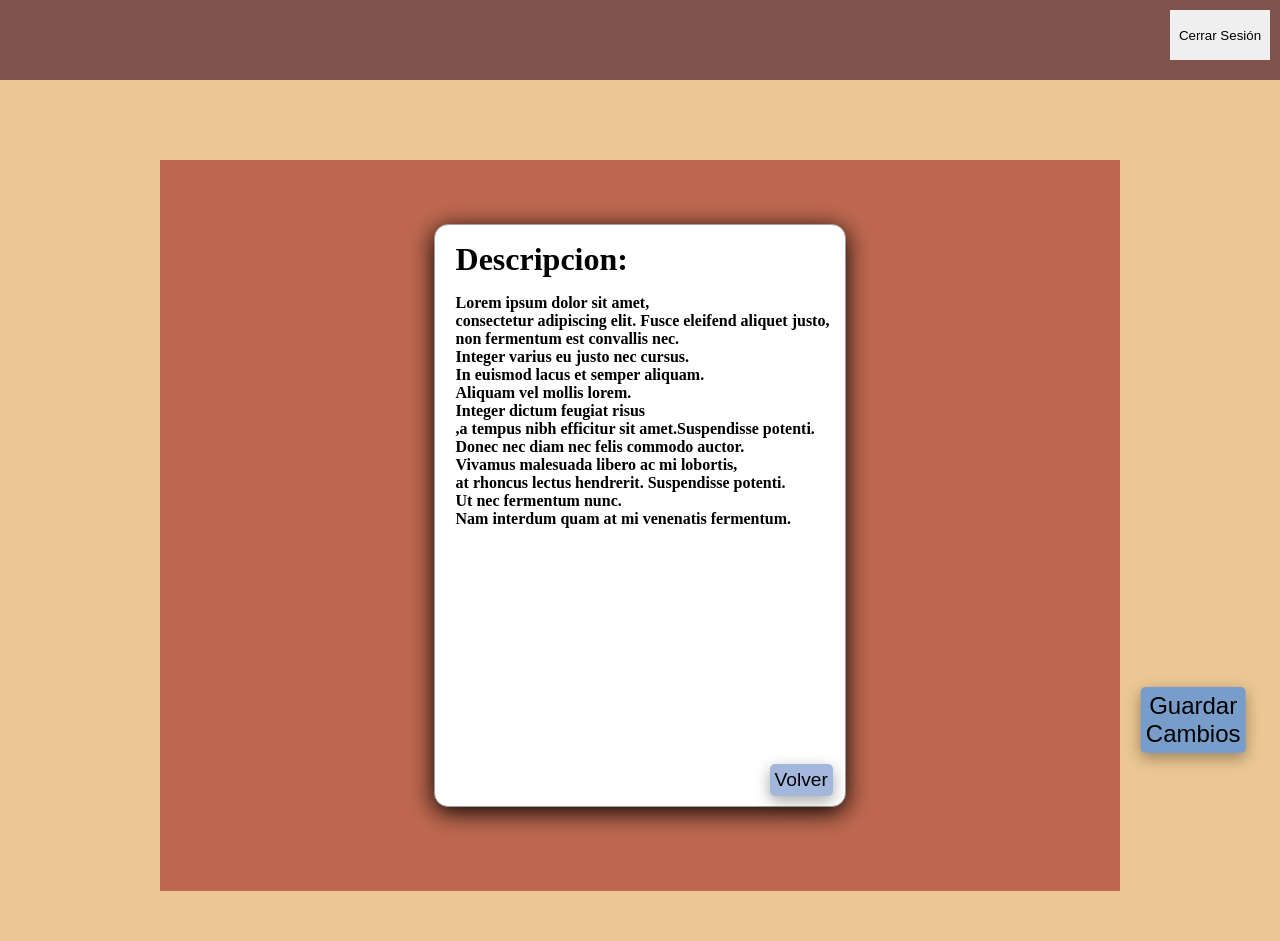
After one commit to Proyecto-Integrador-II-Nexus-Battles/Inventario, a web app: file HTML/modificacion_descripcion.html in a window 1280 px wide. The commit adds this page. Run offline with its HTML, style and script files only (its server is not run), Linux system fonts and the light colour scheme.

Commit message:
Modificacion Invetario-descripcion

```diff
--- /dev/null
+++ b/CSS/modificacion_descripcion.css
@@ -0,0 +1,117 @@
+*   {
+    padding: 0;
+    margin: 0;
+}
+
+body {
+    margin-bottom: 50px;
+    background-color: #ebc793;
+}
+
+nav {
+    display: flex;
+    flex-direction: row;
+    height: 60px;
+    justify-content: end;
+    padding: 10px;
+    background-color: #80534e;
+}
+
+.logo {
+    height: 100px;
+}
+
+.close {
+    height: 50px;
+    border: none;
+    width: 100px;
+}
+
+/* Estilos de las cartas/productos */
+.container_productos {
+    display: flex;
+    justify-content: center;
+    justify-content: space-evenly;
+    flex-wrap: wrap;
+    margin-top: 5rem;
+    background-color: #be684f;
+    padding-top: 4rem;
+    padding-bottom: 4rem;
+    margin-left: 10rem;
+    margin-right: 10rem;
+}
+/* Carta */
+.card {
+    border: 1px solid #9e9e9e;
+    border-radius: 14px;
+    box-shadow: 0 5px 25px rgb(0, 0, 0);
+    transition: transform 0.8s ease;
+    font-size: 5px;
+    margin-bottom: 20px;
+    padding-bottom: 10px;
+    background-color: white;
+}
+
+.informacion_carta {
+    margin-left: 5px;
+}
+
+.informacion_carta p {
+    font-size: 20px;
+    font-weight: bold;
+}
+
+.informacion_carta .stats_card {
+    list-style: none;
+    margin-top: 5px;
+}
+
+.stats_card li {
+    font-size: 19px;
+    margin-top: 1px;
+}
+
+.personaje
+{
+    height: 400px;
+    background-size: cover;
+    border-radius: 13px 13px 0 0;
+}
+
+.siguiente {
+    font-size: 1.2rem;
+    background-color: #a3b7dc;
+    border: none;
+    box-shadow: 0 5px 15px rgba(0, 0, 0, 0.35);
+    padding: 5px;
+    cursor: pointer;
+    border-radius: 5px;
+    margin-left: 330px;
+}
+.guardar-cambios {
+    font-size: 1.5rem;
+    background-color: #789dca;
+    border: none;
+    box-shadow: 0 5px 15px rgba(0, 0, 0, 0.35);
+    padding: 5px;
+    cursor: pointer;
+    border-radius: 5px;
+    margin-left: 310px;
+    position: absolute;
+    bottom: 4.5rem;
+    left: 69%;
+    transform: translateX(-50%);
+    margin-bottom: -25px;
+}
+
+h2{
+    font-size: 2rem;
+    margin: 1rem;
+}
+
+h3{
+    font-size: 16px;
+    margin-left: 1rem;
+    margin-right:1rem ;
+    margin-bottom: 58.2%;
+}
--- a/CSS/visualizacion_inventario.css
+++ b/CSS/visualizacion_inventario.css
@@ -5,15 +5,16 @@
 
 body {
     margin-bottom: 50px;
+    background-color: #ebc793;
 }
 
 nav {
     display: flex;
     flex-direction: row;
-    background-color: lightseagreen;
     height: 60px;
     justify-content: end;
     padding: 10px;
+    background-color: #80534e;
 }
 
 .logo {
@@ -42,6 +43,7 @@ nav {
     font-size: 5px;
     margin-bottom: 20px;
     padding-bottom: 10px;
+    background-color: white;
 }
 .card-new
 {
@@ -102,7 +104,7 @@ nav {
 }
 
 .modificar {
-    background-color: rgb(55, 242, 55);
+    background-color: #a3b7dc;
     border: none;
     box-shadow: 0 5px 15px rgba(0, 0, 0, 0.35);
     padding: 5px;
--- /dev/null
+++ b/HTML/modificacion_descripcion.html
@@ -0,0 +1,54 @@
+<!DOCTYPE html>
+<html lang="en">
+<head>
+    <meta charset="UTF-8">
+    <meta name="viewport" content="width=device-width, initial-scale=1.0">
+    <link rel="stylesheet" href="../CSS/modificacion_descripcion.css">
+    <title>Inventario</title>
+</head>
+<body>
+    <nav>
+        <!-- <img src="../Imagenes/logo_nb2_v2.png" class="logo" > -->
+        <button class="close">Cerrar Sesión</button>
+    </nav>
+    <main>
+        <!-- Cartas -->
+        <div class="container_productos">
+            <!-- <div class="front">
+                <img class="agregar" src="../Imagenes/agregar.png" alt="">
+            </div> -->
+            <!-- /////////// -->
+
+            <div class="card">
+                <div class="informacion_carta">
+                    <h2>
+                        Descripcion:
+                    </h2>
+                    <h3>
+                        Lorem ipsum dolor sit amet, <br>consectetur adipiscing elit. Fusce eleifend aliquet justo,<br>non fermentum est convallis nec.<br>
+                        Integer varius eu justo nec cursus. <br>In euismod lacus et semper aliquam.<br>
+                        Aliquam vel mollis lorem. <br>Integer dictum feugiat risus<br>
+                        ,a tempus nibh efficitur sit amet.Suspendisse potenti.<br>
+                        Donec nec diam nec felis commodo auctor.<br>
+                        Vivamus malesuada libero ac mi lobortis, <br>
+                        at rhoncus lectus hendrerit. Suspendisse potenti. <br>
+                        Ut nec fermentum nunc. <br>Nam interdum quam at mi venenatis fermentum. <br>
+
+                    </h3>
+                    <a href="modificacion_inventario.html" id="botonderotacion">
+                        <button class="siguiente">
+                            Volver
+                        </button>
+                    </a>
+                </div>
+                <a href="visualizacion_inventario.html">
+                    <button class="guardar-cambios">
+                        Guardar Cambios
+                    </button>
+                </a>
+            </div>
+        </div>
+    </main>
+    <script src="../JS/modificacion.js"></script>
+</body>
+</html>
```
Also changed, not shown: CSS/modificacion_inventario.css (added, +105 -0 lines), HTML/modificacion_inventario.html (added, +49 -0 lines), HTML/visualizacion_inventario.html (+25 -5 lines).
